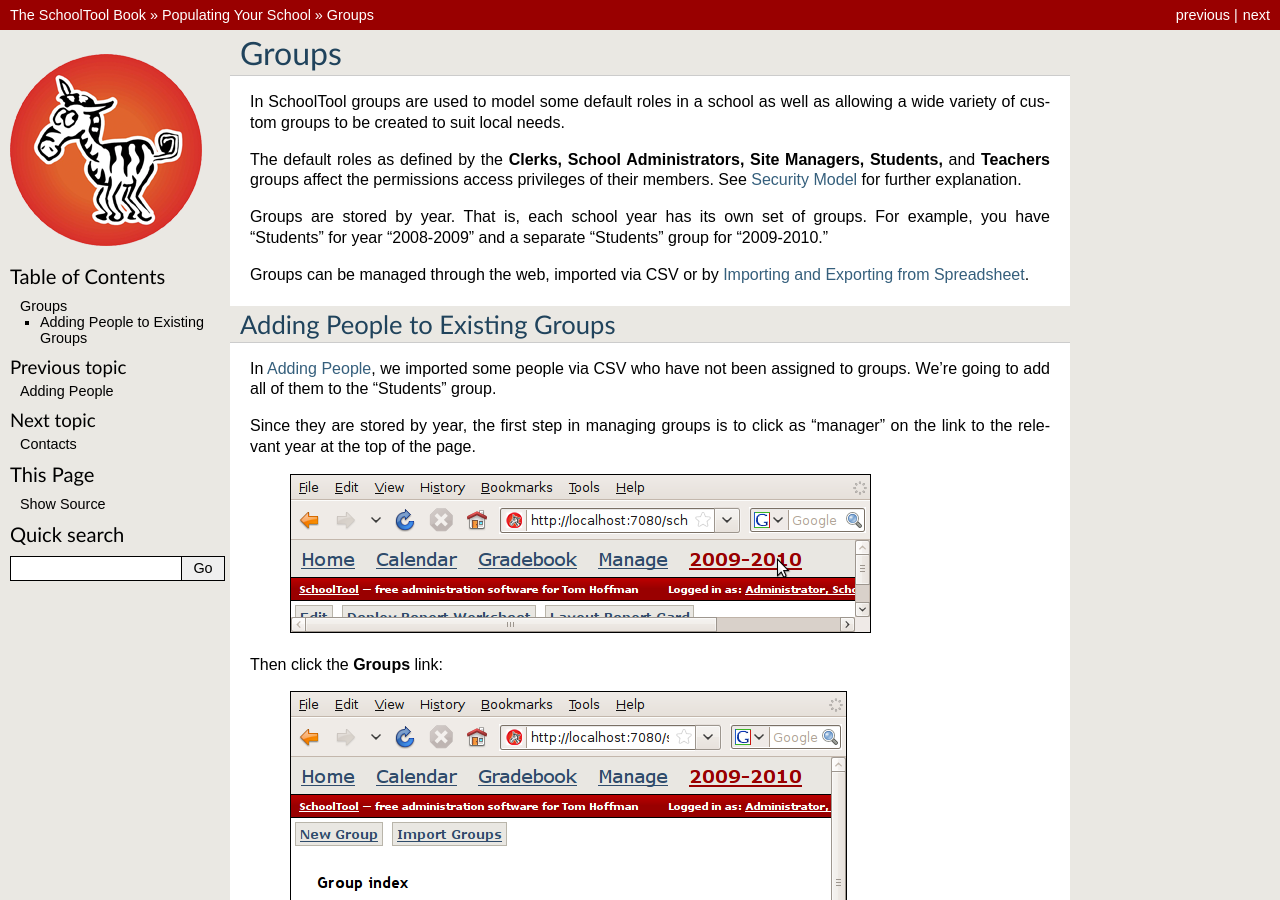
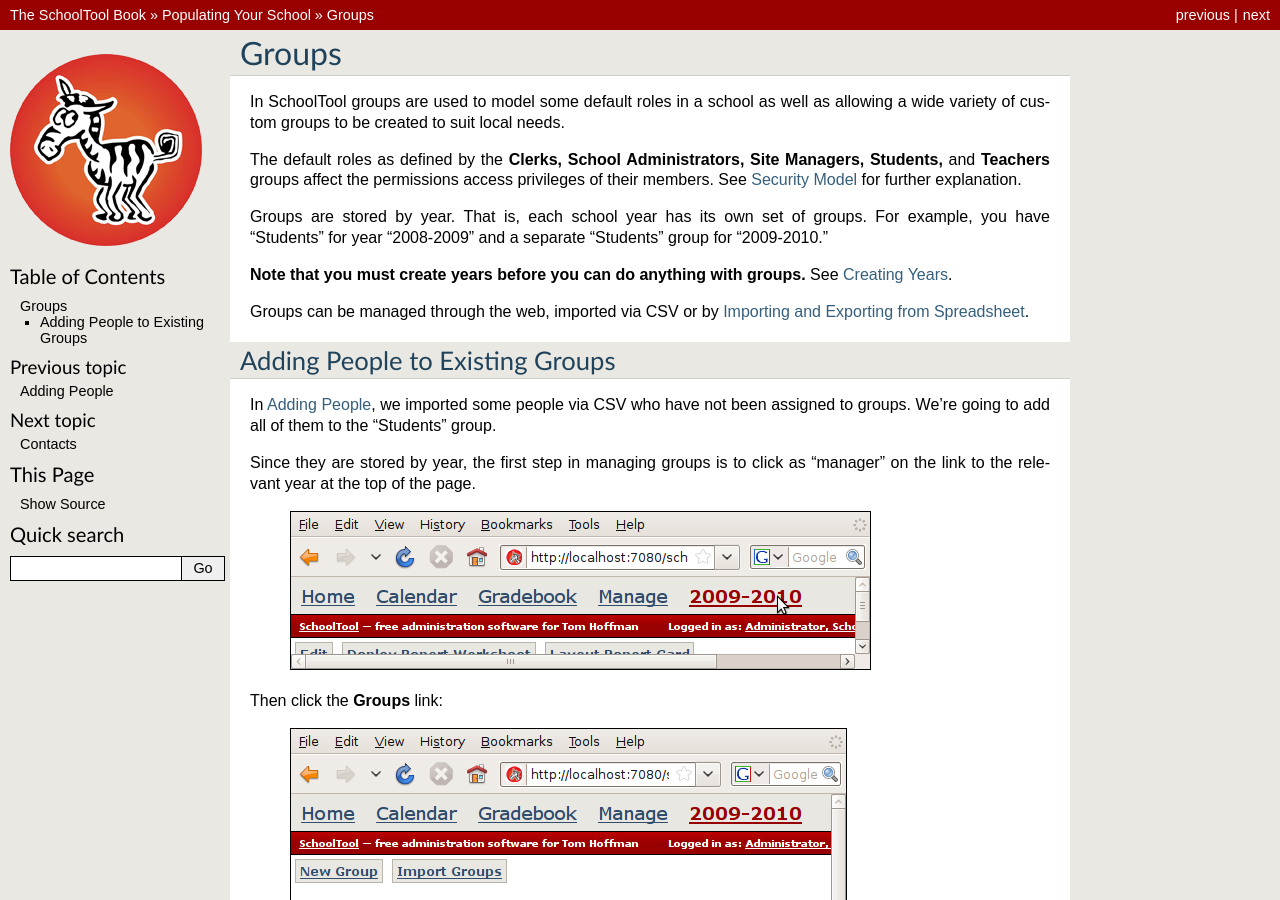
Before and after one commit to schooltool-project/schooltool-book, a Sphinx documentation site: the page built from source/groups.rst, in a window 1280 px wide and 900 px high. Built offline with Sphinx 7.4.7, drawn with Linux system fonts in a browser that asks for light colours.

Commit message:
Some warnings about years and groups.

```diff
--- a/source/groups.rst
+++ b/source/groups.rst
@@ -8,6 +8,8 @@
 The default roles as defined by the **Clerks, School Administrators, Site Managers, Students,** and **Teachers** groups affect the permissions access privileges of their members.  See :ref:`security` for further explanation.
 
 Groups are stored by year.  That is, each school year has its own set of groups.  For example, you have "Students" for year "2008-2009" and a separate "Students" group for "2009-2010."
+
+**Note that you must create years before you can do anything with groups.**  See :ref:`years`.
 
 Groups can be managed through the web, imported via CSV or by :ref:`spreadsheet`.
 
--- a/source/years.rst
+++ b/source/years.rst
@@ -9,7 +9,7 @@
 
 If this does not fit the structure of your school, you can simply create a single year that spans three or more calendar years.  It is likely that by the time that year expires, we'll have come up with a revised model for schools that don't work within individual years.
 
-Setting up a year is necessary for just about any use of SchoolTool, and it is easiest through the web interface.
+**Setting up a year is necessary for just about any use of SchoolTool**, and it is easiest through the web interface.
 
 As "manager," click **Manage** and then **School Years**:
 
```
